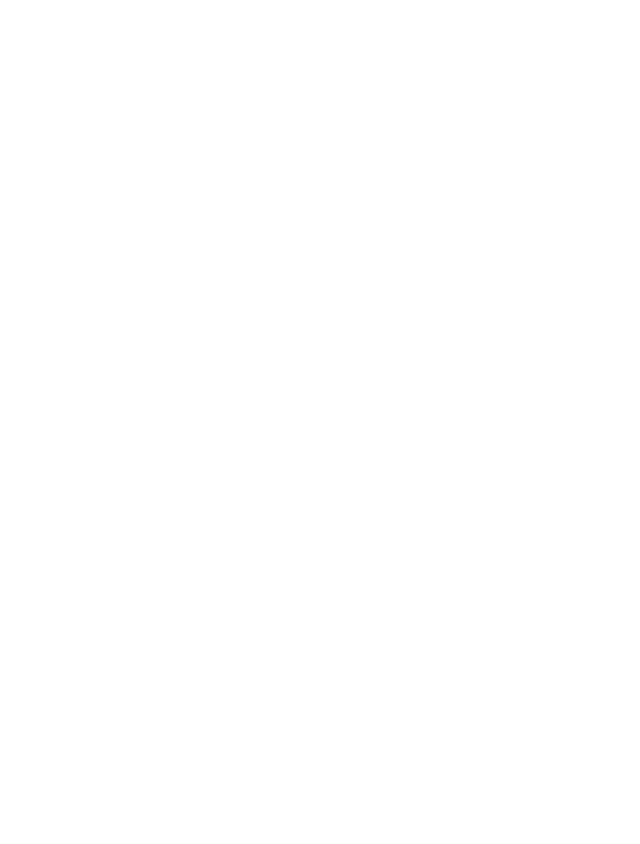
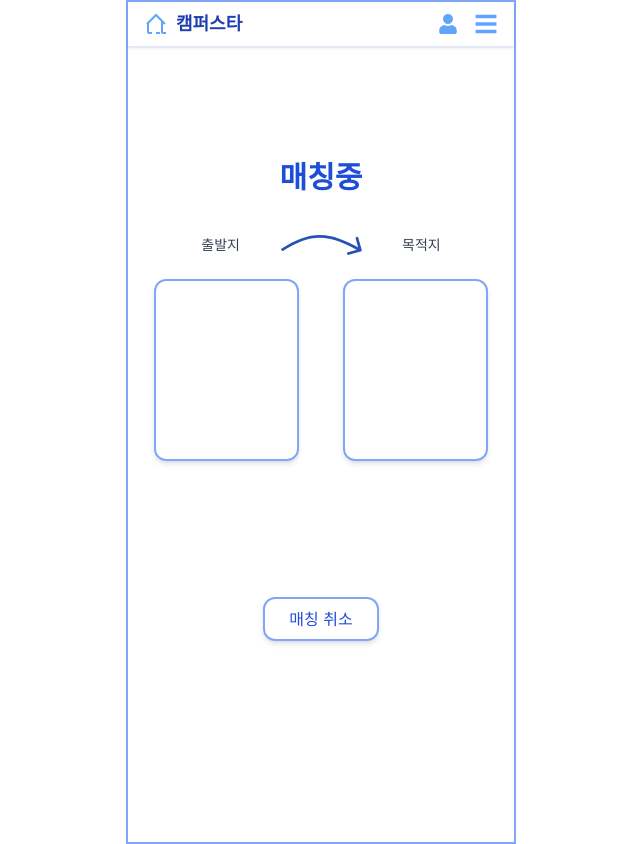
Before and after one commit to YEJU-SHIN/Capstone-Design-Project, a React (Create React App) app: page /matchingwaiting in a window 1280 px wide. Before the commit this address had no page. Shown: the whole page, without its empty margins (319-959 px from the left). Before the commit the page ends 800 px from the top, so only its background shows below. Built offline with nearby package versions, Linux system fonts and the light colour scheme.

Commit message:
add Matching Waiting page and complete navigating test

```diff
--- a/src/App.js
+++ b/src/App.js
@@ -4,6 +4,7 @@
 //매칭중 페이지로 넘어가는 매칭중 페이지 코드 자리
 import Report from './pages/Report';
 import MyPage from './pages/MyPage';
+import MatchingWaiting from './pages/MatchingWaiting'; // 매칭 대기 컴포넌트 import
 import './App.css';
 
 function App() {
@@ -20,6 +21,7 @@
 
         <Route path="/chat" element={<Chat />} />
         <Route path="/report" element={<Report />} />
+        <Route path="/matchingwaiting" element={<MatchingWaiting />} /> {/* 추가됨 */}
       </Routes>
     </BrowserRouter>
 
--- a/src/components/MatchingForm.js
+++ b/src/components/MatchingForm.js
@@ -29,6 +29,10 @@
     }
   };
 
+  const handleMatchSubmitTest = () =>{ //페이지 이동 테스트 코드드
+    navigate("/matchingwaiting");
+  };
+
   const handleMatchSubmit = async () => {
     const data = {
       schoolType,
@@ -47,7 +51,7 @@
       });
 
       if (response.ok) {
-        navigate("/matchwaiting");
+        navigate("/matchingwaiting");
       } else {
         alert("매칭 요청 실패");
       }
@@ -82,7 +86,9 @@
         </div>
       </div>
       <div className="mb-10 w-full flex justify-center">
-        <button className="w-72 h-14 bg-white border border-blue-300 rounded-xl text-blue-700 text-2xl shadow-md hover:bg-blue-50 transition">
+        <button
+          onClick={handleMatchSubmitTest} //페이지 이동 테스트트
+          className="w-72 h-14 bg-white border border-blue-300 rounded-xl text-blue-700 text-2xl shadow-md hover:bg-blue-50 transition">
           매칭
         </button>
       </div>
--- a/src/pages/MatchWaiting.js
+++ /dev/null
@@ -1,10 +0,0 @@
-function MatchWaiting() {
-  return (
-    <div>
-      <h2>매칭중 대기 페이지지</h2>
-      <p>여기서 매칭대기 페이지가 들어갈 예정입니다.</p>
-    </div>
-  );
-}
-
-export default MatchWaiting;
--- /dev/null
+++ b/src/pages/MatchingWaiting.js
@@ -0,0 +1,50 @@
+import '../App.css';
+import TopBar from "../components/TopBar";
+
+export default function MatchingWaiting() {
+  return (
+    <div className="w-[390px] h-[844px] mx-auto bg-white text-center"
+         style={{ border: '2px solid #7FA6F8' }}>
+
+        {/* 상단바 */}
+      <div>
+        <TopBar/>
+      </div>
+
+      <div className="pt-28">
+        {/* 제목 */}
+        <h1 className="text-3xl font-bold text-blue-700 mb-10">매칭중</h1>
+
+        {/* 출발지 & 목적지 카드 */}
+        <div className="flex items-center justify-center mb-6">
+          <div className="text-sm text-gray-700 mr-2">출발지</div>
+          <img src="/Arrow 1.svg" alt="화살표" className="w-[114px] h-[20px] mx-4" />
+          <div className="text-sm text-gray-700 ml-2">목적지</div>
+        </div>
+
+        <div className="flex items-center justify-center mb-6 space-x-11">
+
+        {/* 출발지 카드 */}
+      <div
+      className="w-[145px] h-[182px] rounded-xl shadow-md"
+      style={{ border: '2px solid #7FA6F8' }}
+      ></div>
+
+        {/* 목적지 카드 */}
+      <div
+      className="w-[145px] h-[182px] rounded-xl shadow-md"
+      style={{ border: '2px solid #7FA6F8' }}
+      ></div>
+      </div>
+
+        {/* 매칭 취소 버튼 */}
+        <div className="pt-28">
+          <button className="px-6 py-2 border rounded-xl text-blue-700 hover:bg-blue-50 transition shadow-md"
+          style={{ border: '2px solid #7FA6F8' }}>
+            매칭 취소
+          </button>
+        </div>
+      </div>
+    </div>
+  );
+}
```
Also changed, not shown: public/Arrow 1.svg (added), 1 other file (tests, documents, lock files or other folders).
